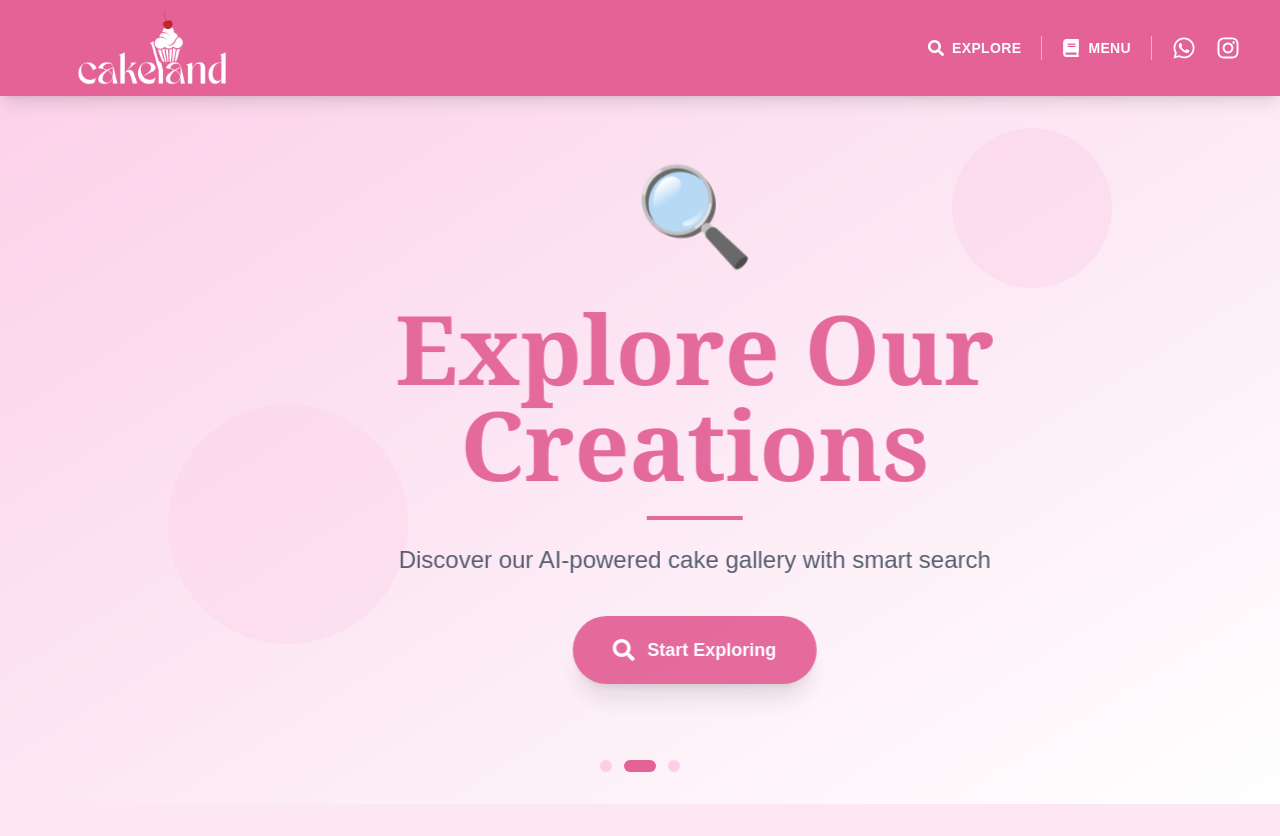
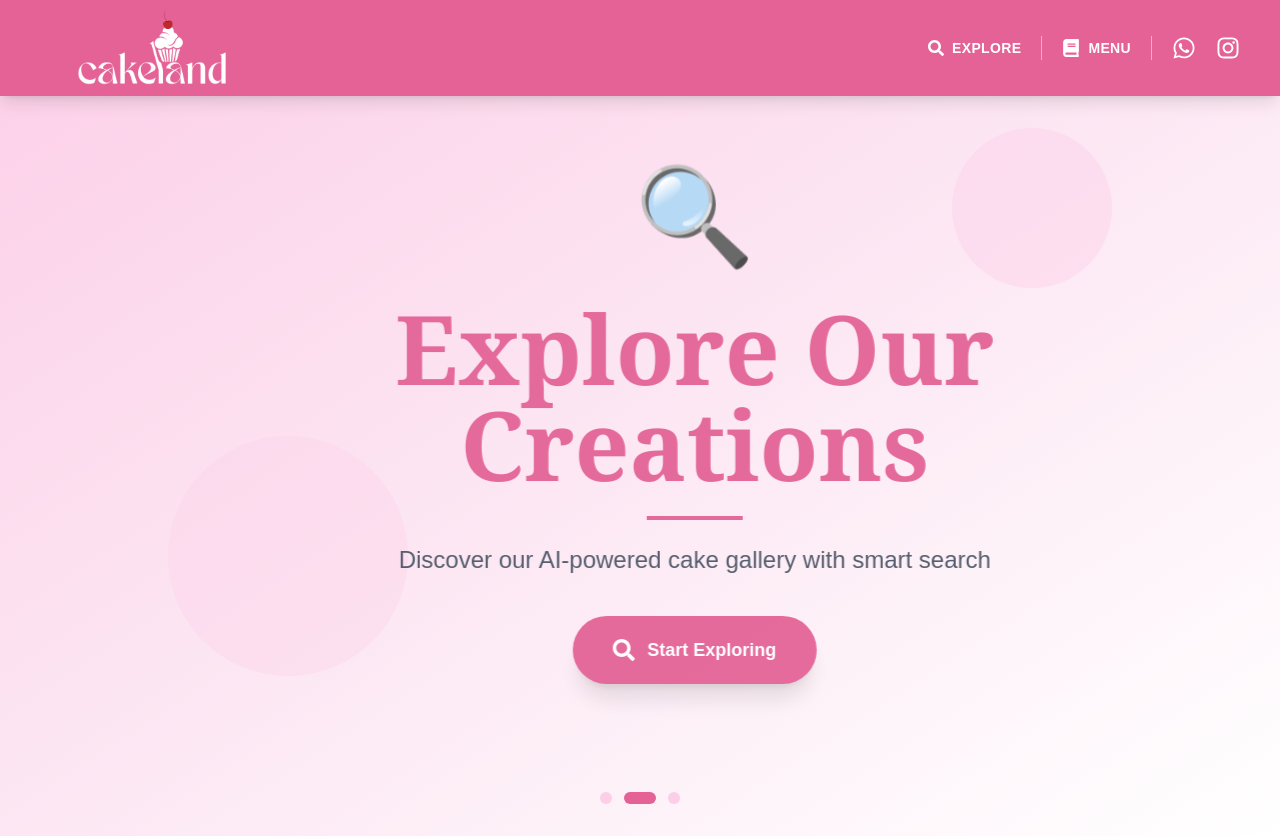
Before and after one commit to Rachit1105/cakeland-website, a Next.js app: page / in a window 1280 px wide. Before the commit the page ends 804 px from the top, so only its background shows below. Built offline with nearby package versions, Linux system fonts and the light colour scheme.

Commit message:
Add lazy-load skeletons for images and increase carousel dot spacing

```diff
--- a/app/explore/page.tsx
+++ b/app/explore/page.tsx
@@ -25,6 +25,7 @@ function ExplorePageContent() {
     const [isHeaderVisible, setIsHeaderVisible] = useState(true);
     const [lastScrollY, setLastScrollY] = useState(0);
     const [brokenImages, setBrokenImages] = useState<Set<number>>(new Set());
+    const [loadedImages, setLoadedImages] = useState<Set<number>>(new Set());
     const [menuOpen, setMenuOpen] = useState(false);
     const [imageZoom, setImageZoom] = useState(1);
     const [touchStart, setTouchStart] = useState(0);
@@ -426,12 +427,19 @@ function ExplorePageContent() {
                                     className="group relative bg-white rounded-xl overflow-hidden shadow-lg hover:shadow-2xl transition-all duration-300 hover:scale-105 cursor-pointer"
                                 >
                                     <div className="aspect-square relative bg-gray-100">
+                                        {/* Skeleton while loading */}
+                                        {!loadedImages.has(product.id) && (
+                                            <div className="absolute inset-0 bg-gradient-to-r from-gray-200 via-gray-100 to-gray-200 animate-shimmer bg-[length:200%_100%]" />
+                                        )}
                                         <Image
                                             src={product.image_url}
                                             alt={product.name}
                                             fill
                                             className="object-cover"
                                             loading="lazy"
+                                            onLoad={() => {
+                                                setLoadedImages(prev => new Set([...prev, product.id]));
+                                            }}
                                             onError={() => {
                                                 console.error(`Failed to load image for product ${product.id}: ${product.image_url}`);
                                                 setBrokenImages(prev => new Set([...prev, product.id]));
--- a/app/page.tsx
+++ b/app/page.tsx
@@ -351,7 +351,7 @@ function HomeContent() {
             </div>
 
             {/* Carousel Dots Navigation */}
-            <div className="flex justify-center gap-3 mt-8">
+            <div className="flex justify-center gap-3 mt-16">
               {slides.map((_, index) => (
                 <button
                   key={index}
```
